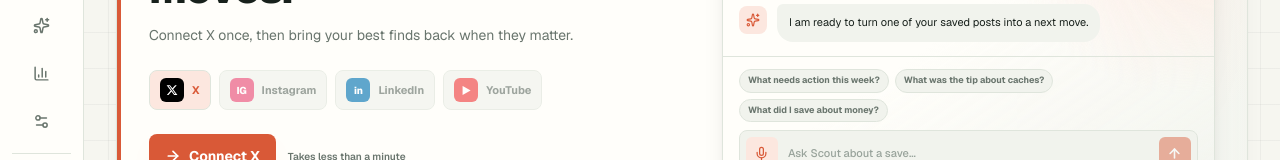
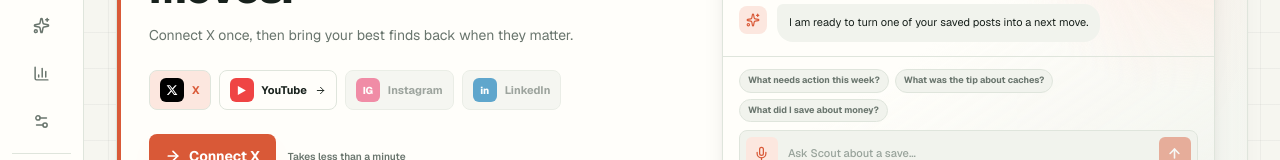
Before and after one commit to TLXyloph/afterscroll, a Next.js app: page / in a window 1280 px wide. Shown: the part 184-344 px from the top of the page. Built offline with nearby package versions, Linux system fonts and the light colour scheme; no server answers.

Commit message:
feat: wire YouTube source tile to google connection

```diff
--- a/src/components/SourceConnect.tsx
+++ b/src/components/SourceConnect.tsx
@@ -27,7 +27,6 @@ export type SyncResult = {
 const comingSoon = [
   { name: "Instagram", mark: "IG", className: "bg-[#e9507a] text-white" },
   { name: "LinkedIn", mark: "in", className: "bg-[#0a78b5] text-white" },
-  { name: "YouTube", mark: "▶", className: "bg-[#ef4444] text-white" },
 ] as const;
 
 export default function SourceConnect({
@@ -155,6 +154,30 @@ export default function SourceConnect({
                 <span>X</span>
               </a>
             )}
+            {connections.google ? (
+              <div
+                title="YouTube connected — liked videos sync too"
+                className="relative flex h-10 items-center gap-2 rounded-lg border border-border bg-card px-2.5 text-[11px] font-bold"
+              >
+                <span className="flex h-6 w-6 items-center justify-center rounded-md bg-[#ef4444] text-white">
+                  <span className="text-[10px] font-extrabold tracking-tight">▶</span>
+                </span>
+                <span>YouTube</span>
+                <Check size={12} style={{ color: "var(--success)" }} />
+              </div>
+            ) : (
+              <a
+                href="/api/connect/google"
+                title="Connect YouTube (uses your Google sign-in)"
+                className="relative flex h-10 items-center gap-2 rounded-lg border border-border bg-card px-2.5 text-[11px] font-bold transition-all hover:-translate-y-0.5 hover:border-border-strong"
+              >
+                <span className="flex h-6 w-6 items-center justify-center rounded-md bg-[#ef4444] text-white">
+                  <span className="text-[10px] font-extrabold tracking-tight">▶</span>
+                </span>
+                <span>YouTube</span>
+                <ArrowRight size={11} />
+              </a>
+            )}
             {comingSoon.map(({ name, mark, className }) => (
               <button
                 key={name}
```
